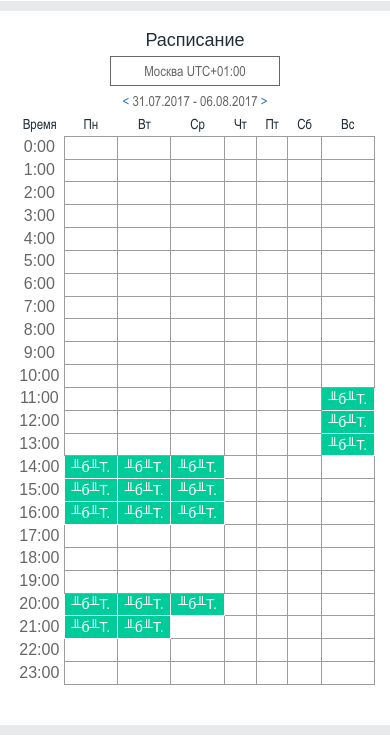
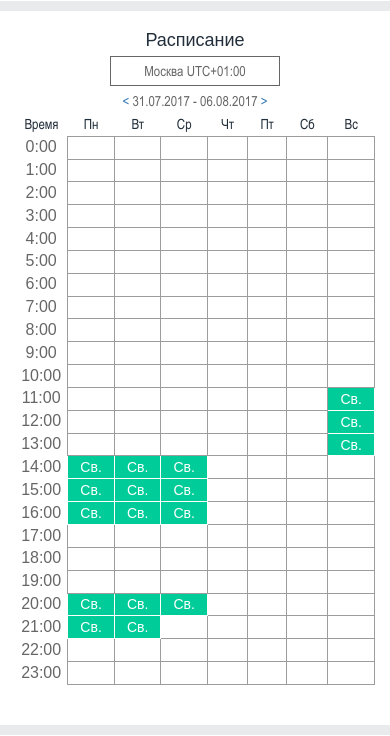
Before and after one commit to Vladimir1727/repetitor, a CodeIgniter app: page /database/index.php/main/rinfo in a window 390 px wide. Shown: the part 1214-1950 px from the top of the page. Run offline with CodeIgniter, Linux system fonts and the light colour scheme; some libraries are stand-ins or nearby versions; some web fonts are replaced; grey boxes are pictures that could not be loaded.

Commit message:
css encoding

```diff
--- a/css/rinfo.css
+++ b/css/rinfo.css
@@ -214,7 +214,7 @@ main {
             text-align: center;
             border: 1px #fff solid; }
             main section.result aside.sh table tbody tr td.free:after {
-              content: '╨б╨▓╨╛╨▒╨╛╨┤╨╡╨╜'; }
+              content: 'Свободен'; }
           main section.result aside.sh table tbody tr td:first-of-type {
             text-align: center;
             border: none;
@@ -359,6 +359,6 @@ main {
     main section.result aside.sh table thead tr th {
       text-align: center; }
   main section.result aside.sh table tbody tr td.free:after {
-    content: '╨б╨Т.'; } }
+    content: 'Св.'; } }
 
 /*# sourceMappingURL=rinfo.css.map */
```
